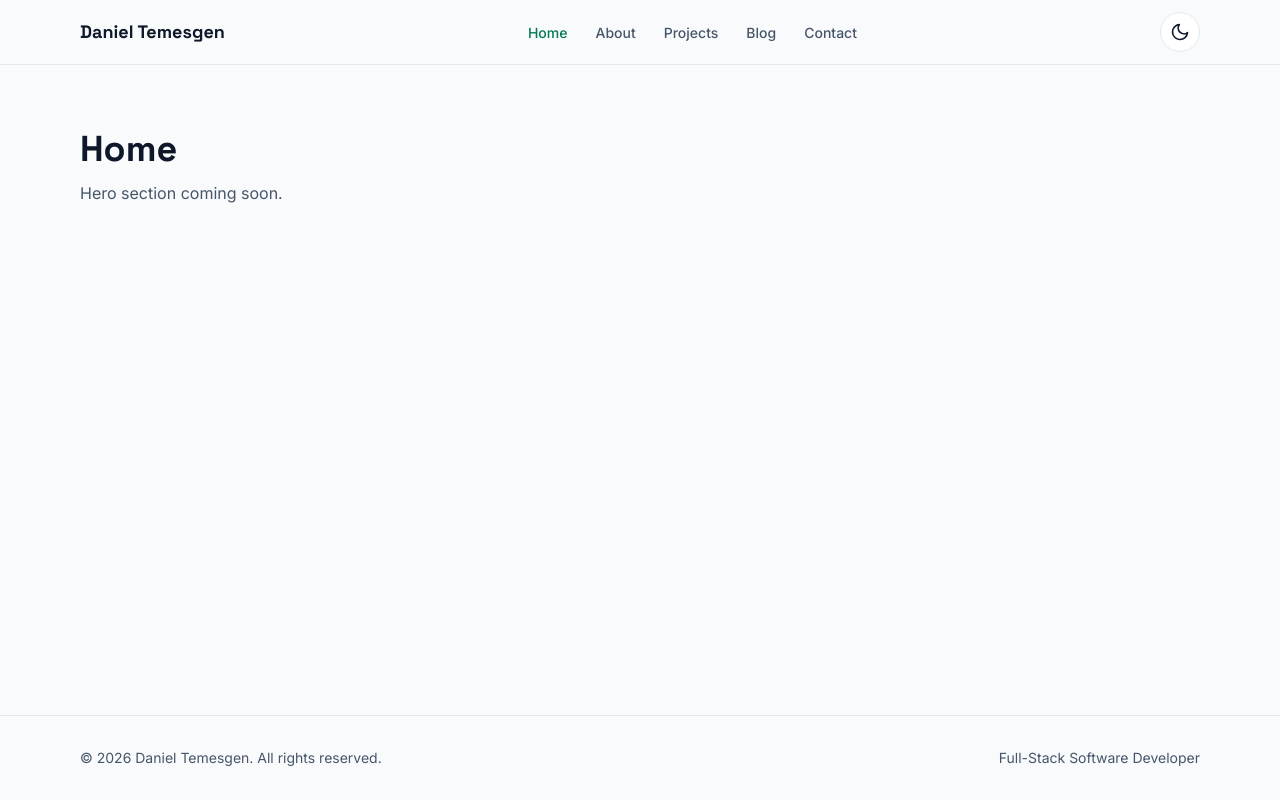
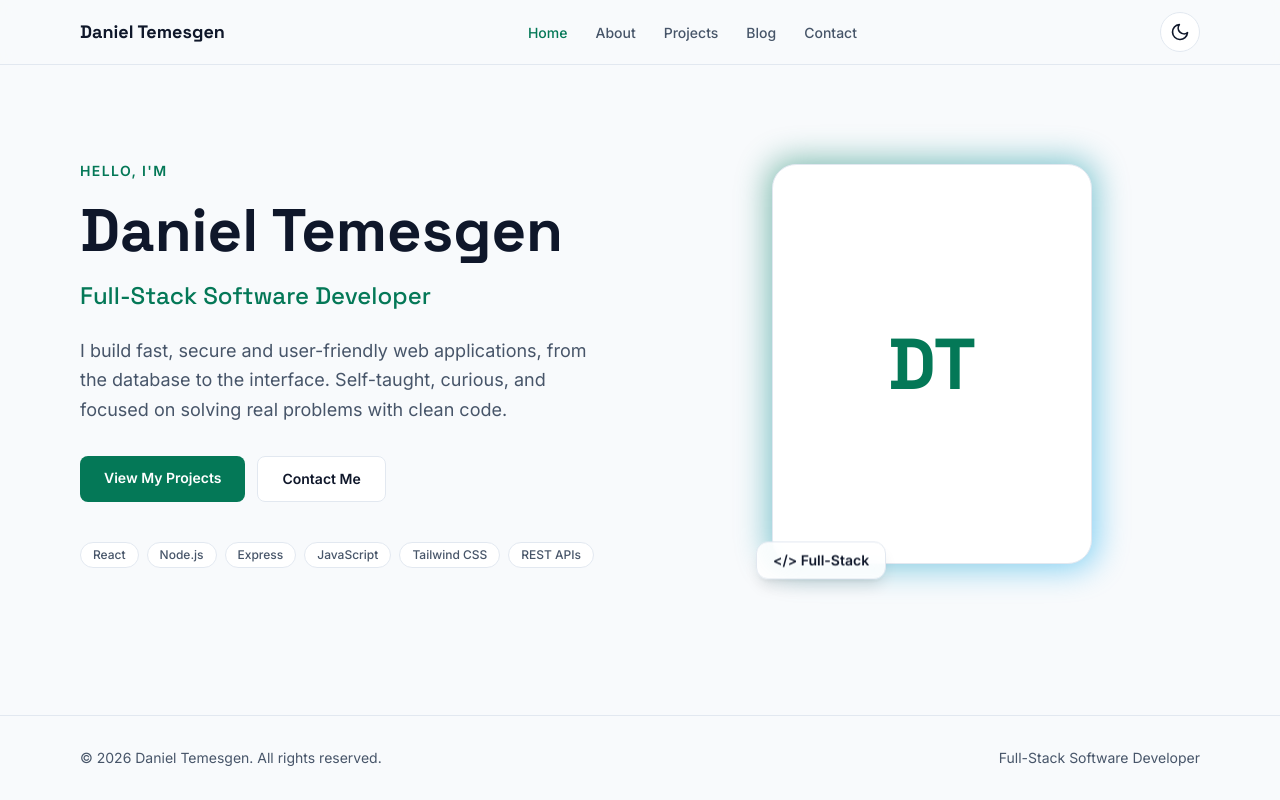
Before and after one commit to dani3430/daniel-portfolio-revised, a React (Vite) app in the folder frontend/: page / in a window 1280 px wide. Built offline with nearby package versions, Linux system fonts and the light colour scheme.

Commit message:
feat: add homepage hero section with entrance animations

```diff
--- /dev/null
+++ b/frontend/src/components/Hero.jsx
@@ -0,0 +1,101 @@
+import { Link } from 'react-router-dom'
+
+// Temporary content: this will come from the admin dashboard later
+const profile = {
+  name: 'Daniel Temesgen',
+  title: 'Full-Stack Software Developer',
+  intro:
+    'I build fast, secure and user-friendly web applications, from the database to the interface. Self-taught, curious, and focused on solving real problems with clean code.',
+  tech: ['React', 'Node.js', 'Express', 'JavaScript', 'Tailwind CSS', 'REST APIs'],
+}
+
+export default function Hero() {
+  return (
+    <section className="relative overflow-hidden">
+      <div className="mx-auto grid max-w-6xl items-center gap-12 px-4 py-16 md:py-24 lg:grid-cols-2">
+        {/* Text side */}
+        <div>
+          <p
+            className="animate-fade-up text-sm font-semibold uppercase tracking-widest text-brand"
+          >
+            Hello, I&apos;m
+          </p>
+          <h1
+            className="animate-fade-up mt-3 font-display text-4xl font-bold leading-tight text-fg sm:text-5xl lg:text-6xl"
+            style={{ animationDelay: '100ms' }}
+          >
+            {profile.name}
+          </h1>
+          <p
+            className="animate-fade-up mt-3 font-display text-xl font-medium text-brand sm:text-2xl"
+            style={{ animationDelay: '200ms' }}
+          >
+            {profile.title}
+          </p>
+          <p
+            className="animate-fade-up mt-6 max-w-xl text-base leading-relaxed text-muted sm:text-lg"
+            style={{ animationDelay: '300ms' }}
+          >
+            {profile.intro}
+          </p>
+
+          <div
+            className="animate-fade-up mt-8 flex flex-wrap gap-3"
+            style={{ animationDelay: '400ms' }}
+          >
+            <Link
+              to="/projects"
+              className="rounded-lg bg-brand px-6 py-3 text-sm font-semibold text-brand-fg transition-opacity hover:opacity-90 focus-visible:outline-2 focus-visible:outline-offset-2 focus-visible:outline-brand"
+            >
+              View My Projects
+            </Link>
+            <Link
+              to="/contact"
+              className="rounded-lg border border-line bg-surface px-6 py-3 text-sm font-semibold text-fg transition-colors hover:border-brand hover:text-brand focus-visible:outline-2 focus-visible:outline-offset-2 focus-visible:outline-brand"
+            >
+              Contact Me
+            </Link>
+          </div>
+
+          <ul
+            className="animate-fade-up mt-10 flex flex-wrap gap-2"
+            style={{ animationDelay: '500ms' }}
+            aria-label="Technologies"
+          >
+            {profile.tech.map((t) => (
+              <li
+                key={t}
+                className="rounded-full border border-line bg-surface px-3 py-1 text-xs font-medium text-muted"
+              >
+                {t}
+              </li>
+            ))}
+          </ul>
+        </div>
+
+        {/* Photo side (placeholder until the real photo is uploaded) */}
+        <div
+          className="animate-fade-up relative mx-auto w-64 sm:w-72 lg:w-80"
+          style={{ animationDelay: '300ms' }}
+        >
+          <div
+            className="absolute -inset-1 rounded-3xl bg-linear-to-br from-brand to-sky-500 opacity-50 blur-lg"
+            aria-hidden="true"
+          />
+          <div className="relative aspect-[4/5] overflow-hidden rounded-3xl border border-line bg-surface">
+            <div className="flex h-full items-center justify-center font-display text-7xl font-bold text-brand">
+              DT
+            </div>
+          </div>
+
+          <div
+            className="animate-float absolute -bottom-4 -left-4 rounded-xl border border-line bg-surface/90 px-4 py-2 text-sm font-semibold text-fg shadow-lg backdrop-blur"
+            aria-hidden="true"
+          >
+            &lt;/&gt; Full-Stack
+          </div>
+        </div>
+      </div>
+    </section>
+  )
+}
--- a/frontend/src/index.css
+++ b/frontend/src/index.css
@@ -56,3 +56,33 @@ body {
     scroll-behavior: auto !important;
   }
 }
+
+/* Entrance animations */
+@keyframes fade-up {
+  from {
+    opacity: 0;
+    transform: translateY(16px);
+  }
+  to {
+    opacity: 1;
+    transform: translateY(0);
+  }
+}
+
+@keyframes float {
+  0%,
+  100% {
+    transform: translateY(0);
+  }
+  50% {
+    transform: translateY(-8px);
+  }
+}
+
+.animate-fade-up {
+  animation: fade-up 0.7s ease-out both;
+}
+
+.animate-float {
+  animation: float 5s ease-in-out infinite;
+}
--- a/frontend/src/pages/Home.jsx
+++ b/frontend/src/pages/Home.jsx
@@ -1,8 +1,5 @@
+import Hero from '../components/Hero'
+
 export default function Home() {
-  return (
-    <section className="mx-auto max-w-6xl px-4 py-16">
-      <h1 className="font-display text-4xl font-bold text-fg">Home</h1>
-      <p className="mt-3 text-muted">Hero section coming soon.</p>
-    </section>
-  )
+  return <Hero />
 }
```
